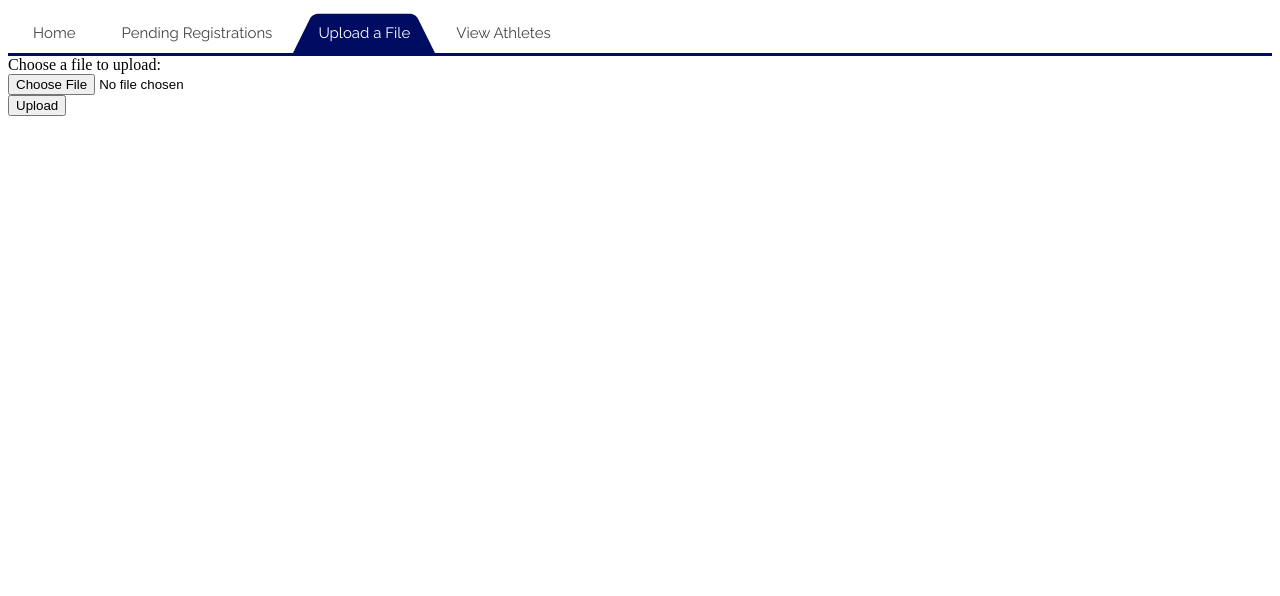
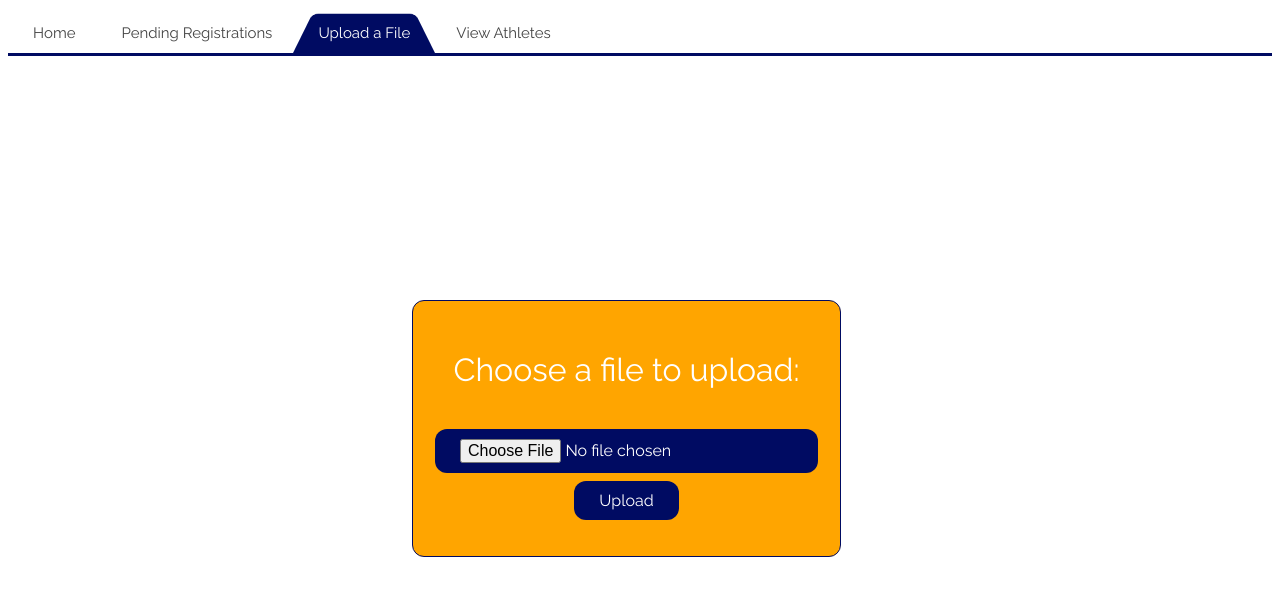
Before and after one commit to pkkham/AthleteCheckIn-Website, a PHP site: page /upload.html in a window 1280 px wide. Shown: the top 596 px of the page. Run offline with PHP 8.4, Linux system fonts and the light colour scheme.

Commit message:
prettified file upload

```diff
--- a/css/tabs.css
+++ b/css/tabs.css
@@ -99,3 +99,42 @@
     color: orange;
     }
 }
+
+.test{
+    width: wrap;
+    height: wrap;
+    text-align: center;
+    font-size: xx-large;
+    padding-top: 50px;
+    padding-left: 20px;
+    padding-right: 20px;
+    font-family: Raleway, sans-serif;
+    border:1px solid #000b62;
+    background-color: orange;
+    display:hidden;
+    position:absolute;
+    top: 50%;
+    left: 40%;
+    margin-top: -100px;
+    margin-left: -100px;
+    border-radius: 12px;
+}
+
+.button {
+    font-family: Raleway, sans-serif;
+    background-color: #000b62;
+    border: none;
+    color: white;
+    padding: 10px 25px;
+    text-align: center;
+    text-decoration: none;
+    display: inline-block;
+    font-size: 16px;
+    margin: 4px 2px;
+    cursor: pointer;
+    border-radius: 12px;
+}
+
+input {
+    color:white;
+}
--- a/upload.html
+++ b/upload.html
@@ -17,13 +17,14 @@
             <li><a href='http://conquestiamc.com/athletes.html'>View Athletes</a></li>
         </ul>
     </div>
+    <div class="test">
     <form enctype="multipart/form-data" action="upload.php" method="POST">
-    Choose a file to upload:
+        <div style= "color:white">Choose a file to upload: </div>
     <br>
-    <input name="file" type="file" id="file" />
+    <input name="file" type="file" id="file" class="button" />
     <br>
-    <input type="submit" value="Upload" name="submit" />
+    <input type="submit" value="Upload" class="button" name="submit" />
     </form>
-
+    </div>
 </body>
 </html>
```
